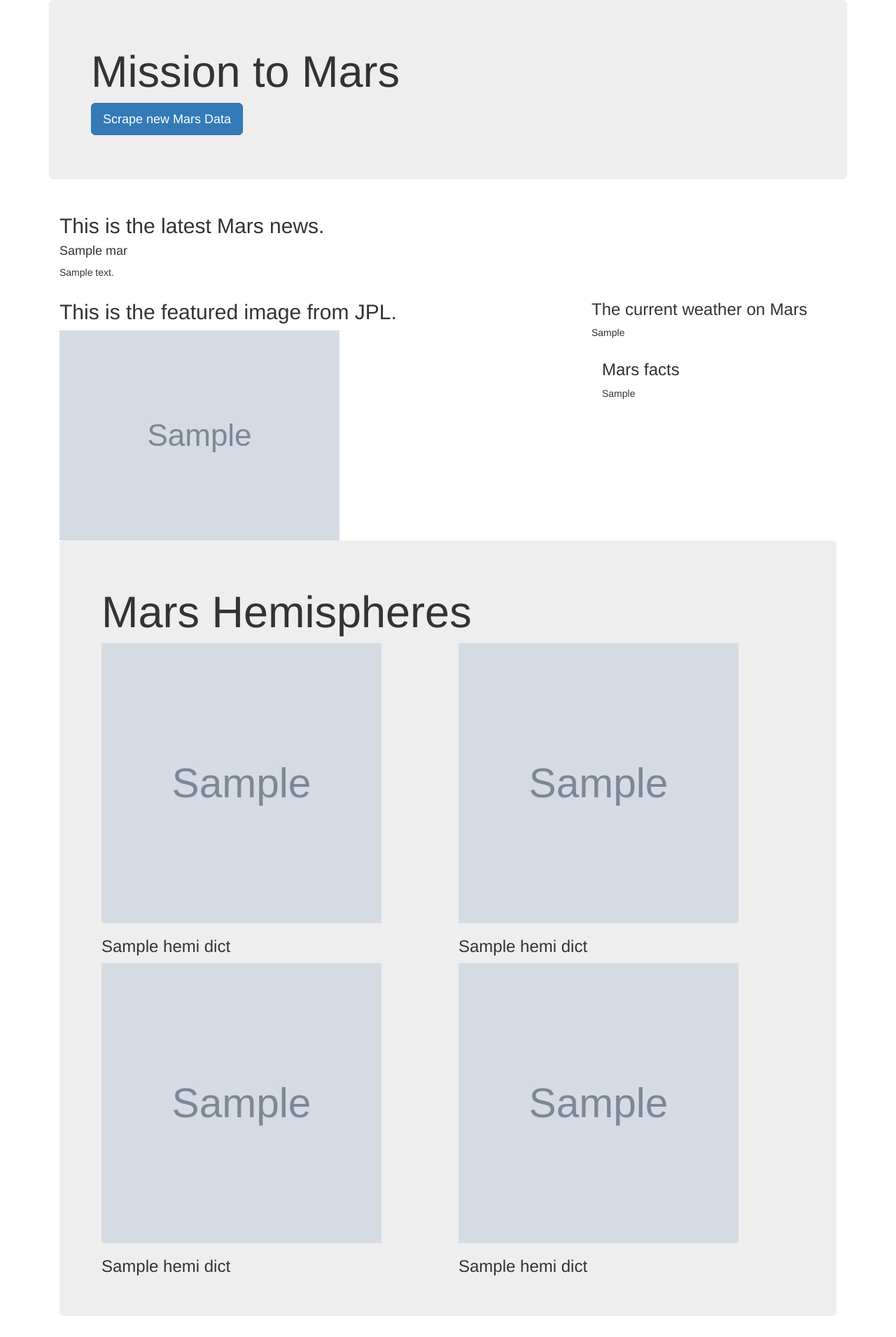
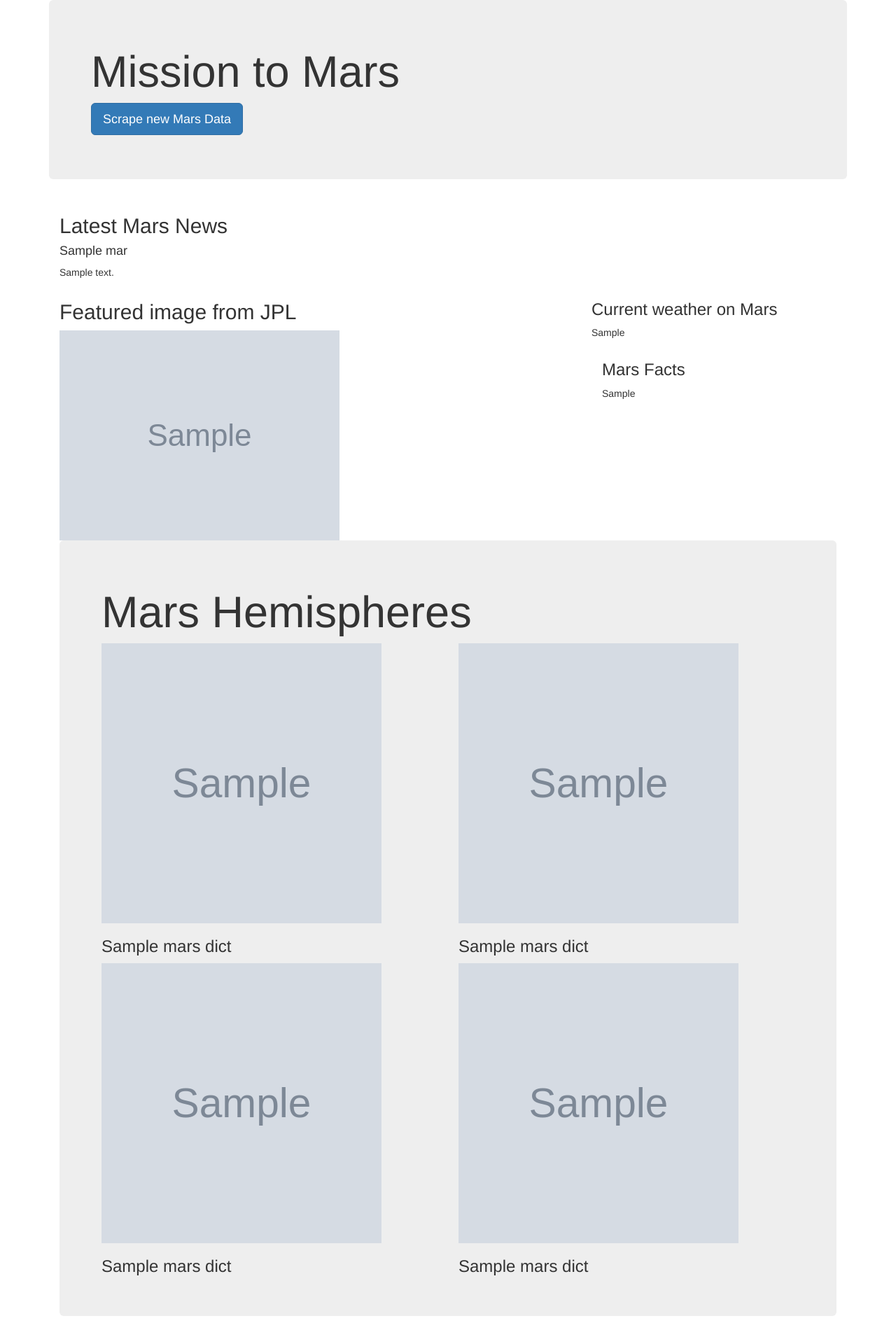
Before and after one commit to HannahFan123/mission_to_mars, a Flask app: page / in a window 1280 px wide. Shown: the whole page at 70% size. Run offline with Flask 2, Linux system fonts and the light colour scheme; grey boxes marked "Sample" are stand-in pictures; a database or web service that is not in the repository returns one stand-in record (values such as "Sample title"); some libraries are stand-ins or nearby versions.

Commit message:
mongo edits

```diff
--- a/templates/index.html
+++ b/templates/index.html
@@ -25,7 +25,7 @@
     <div class="container-fluid">
       <div class="row">
         <div class="col-md-12">
-          <h2>This is the latest Mars news.</h2>
+          <h2>Latest Mars News</h2>
           <h4> {{ mars.news_title }}</h4>
           <p> {{mars.summary}} </p>
         </div>
@@ -35,14 +35,14 @@
     <div class="container-fluid">
       <div class="row">
         <div class="col-md-8 big_box">
-          <h2>This is the featured image from JPL.</h2>
+          <h2>Featured image from JPL</h2>
           <img src="{{mars.featured_image_url}}" alt="Mars featured image" />
         </div>
 
         <div class="col-md-4">
           <div class="row weather-box">
             <div class="col-md-12">
-              <h3>The current weather on Mars</h3>
+              <h3>Current weather on Mars</h3>
               <p>
                 {{mars.mars_weather}}
               </p>
@@ -50,7 +50,7 @@
           </div>
 
           <div class="col-md-12">
-            <h3>Mars facts</h3>
+            <h3>Mars Facts</h3>
             {{mars.mars_table | safe }}
           </div>
         </div>
@@ -65,24 +65,24 @@
 
         <div class="row">
           <div class="col-md-6">
-            <img src="{{mars.hemi_dict[0]['img_url']}}" alt="Mars Hemisphere1" style="width:400px;height:400px;border:0;">
-            <h3>{{mars.hemi_dict[0]['title']}}</h3>
+            <img src="{{mars.mars_dicts[0].Img_Url}}" alt="Mars Hemisphere1" style="width:400px;height:400px;border:0;">
+            <h3>{{mars.mars_dict[0].Title}}</h3>
           </div>
           <div class="col-md-6">
-            <img src="{{mars.hemi_dict[1]['img_url']}}" alt="Mars Hemisphere2" style="width:400px;height:400px;border:0;">
-            <h3>{{mars.hemi_dict[1]['title']}}</h3>
+            <img src="{{mars.mars_dicts[1].Img_Url}}" alt="Mars Hemisphere2" style="width:400px;height:400px;border:0;">
+            <h3>{{mars.mars_dict[1].Title}}</h3>
           </div>
         </div>
 
 
         <div class="row">
           <div class="col-md-6">
-            <img src="{{mars.hemi_dict[0]['img_url']}}" alt="Mars Hemisphere1" style="width:400px;height:400px;border:0;">
-            <h3>{{mars.hemi_dict[0]['title']}}</h3>
+            <img src="{{mars.mars_dicts[2].Img_Url}}" alt="Mars Hemisphere3" style="width:400px;height:400px;border:0;">
+            <h3>{{mars.mars_dicts[2].Title}}</h3>
           </div>
           <div class="col-md-6">
-            <img src="{{mars.hemi_dict[1]['img_url']}}" alt="Mars Hemisphere2" style="width:400px;height:400px;border:0;">
-            <h3>{{mars.hemi_dict[1]['title']}}</h3>
+            <img src="{{mars.mars_dicts[3].Img_Url}}" alt="Mars Hemisphere4" style="width:400px;height:400px;border:0;">
+            <h3>{{mars.mars_dicts[2].Title}}</h3>
           </div>
         </div>
 
```
Also changed, not shown: scrape_mars.py (+11 -10 lines), 1 other file.
